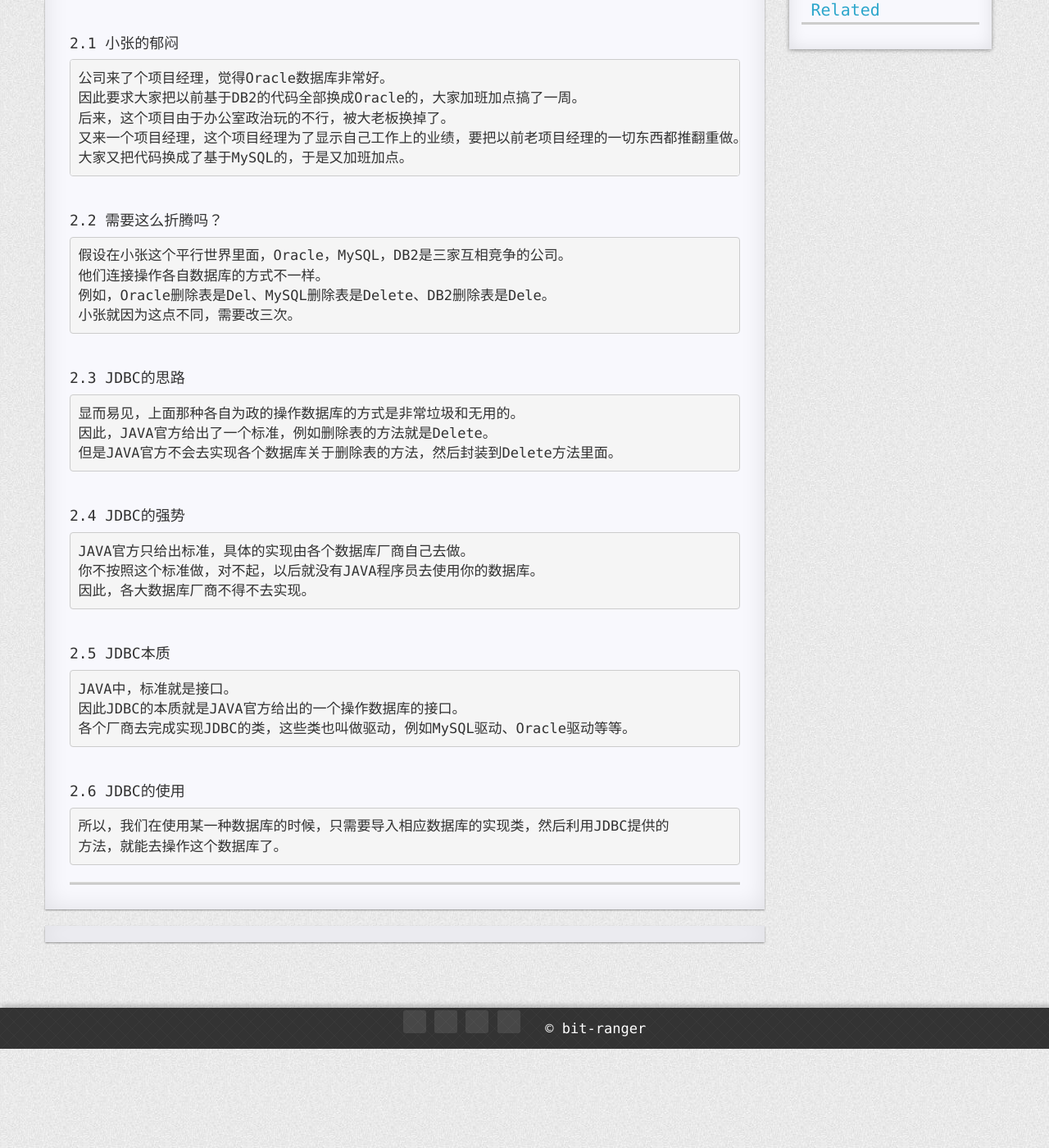
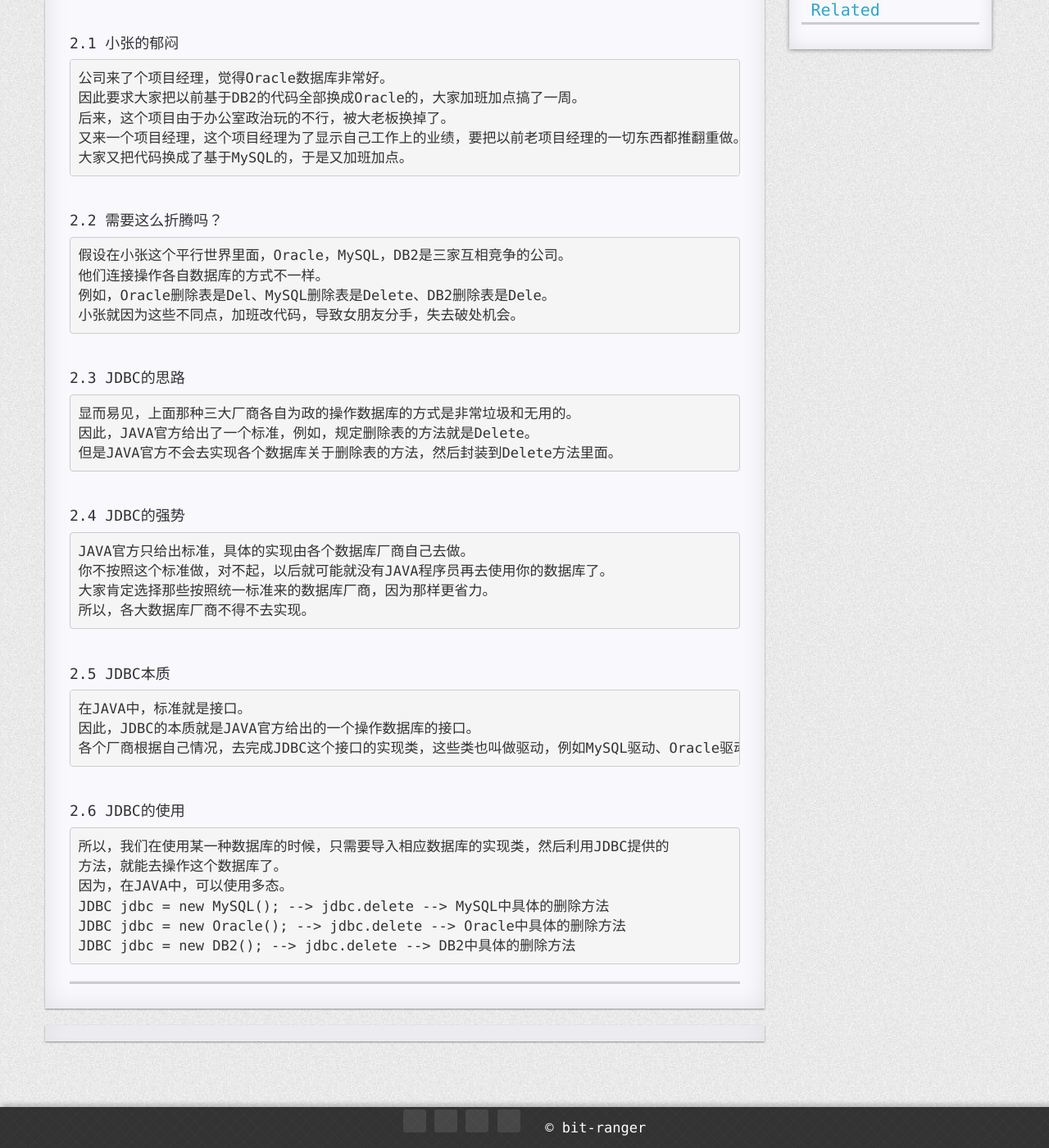
Before and after one commit to pythonbug/pythonbug.github.io, a Jekyll site: the page built from _posts/2020-10-06-JDBC.md, in a window 1280 px wide and 1400 px high, scrolled down 496 px. Shown: the whole window at 82% size. Built offline with Jekyll 4.4.1, drawn with Linux system fonts in a browser that asks for light colours; nearby versions of some CDN libraries; comment, search, counter and statistics services are not loaded; a style sheet for code colours, icons or effects is not loaded.

Commit message:
JDBC的学习

```diff
--- a/_posts/2020-10-06-JDBC.md
+++ b/_posts/2020-10-06-JDBC.md
@@ -31,27 +31,32 @@
     假设在小张这个平行世界里面，Oracle，MySQL，DB2是三家互相竞争的公司。
     他们连接操作各自数据库的方式不一样。
     例如，Oracle删除表是Del、MySQL删除表是Delete、DB2删除表是Dele。
-    小张就因为这点不同，需要改三次。
+    小张就因为这些不同点，加班改代码，导致女朋友分手，失去破处机会。
 
 &nbsp;
 #### 2.3 JDBC的思路
-    显而易见，上面那种各自为政的操作数据库的方式是非常垃圾和无用的。
-    因此，JAVA官方给出了一个标准，例如删除表的方法就是Delete。
+    显而易见，上面那种三大厂商各自为政的操作数据库的方式是非常垃圾和无用的。
+    因此，JAVA官方给出了一个标准，例如，规定删除表的方法就是Delete。
     但是JAVA官方不会去实现各个数据库关于删除表的方法，然后封装到Delete方法里面。
 
 &nbsp;
 #### 2.4 JDBC的强势
     JAVA官方只给出标准，具体的实现由各个数据库厂商自己去做。
-    你不按照这个标准做，对不起，以后就没有JAVA程序员去使用你的数据库。
-    因此，各大数据库厂商不得不去实现。
+    你不按照这个标准做，对不起，以后就可能就没有JAVA程序员再去使用你的数据库了。
+    大家肯定选择那些按照统一标准来的数据库厂商，因为那样更省力。
+    所以，各大数据库厂商不得不去实现。
 
 &nbsp;
 #### 2.5 JDBC本质
-    JAVA中，标准就是接口。
-    因此JDBC的本质就是JAVA官方给出的一个操作数据库的接口。
-    各个厂商去完成实现JDBC的类，这些类也叫做驱动，例如MySQL驱动、Oracle驱动等等。
+    在JAVA中，标准就是接口。
+    因此，JDBC的本质就是JAVA官方给出的一个操作数据库的接口。
+    各个厂商根据自己情况，去完成JDBC这个接口的实现类，这些类也叫做驱动，例如MySQL驱动、Oracle驱动等等。
 
 &nbsp;
 #### 2.6 JDBC的使用
     所以，我们在使用某一种数据库的时候，只需要导入相应数据库的实现类，然后利用JDBC提供的
     方法，就能去操作这个数据库了。
+    因为，在JAVA中，可以使用多态。
+    JDBC jdbc = new MySQL(); --> jdbc.delete --> MySQL中具体的删除方法
+    JDBC jdbc = new Oracle(); --> jdbc.delete --> Oracle中具体的删除方法
+    JDBC jdbc = new DB2(); --> jdbc.delete --> DB2中具体的删除方法
```
